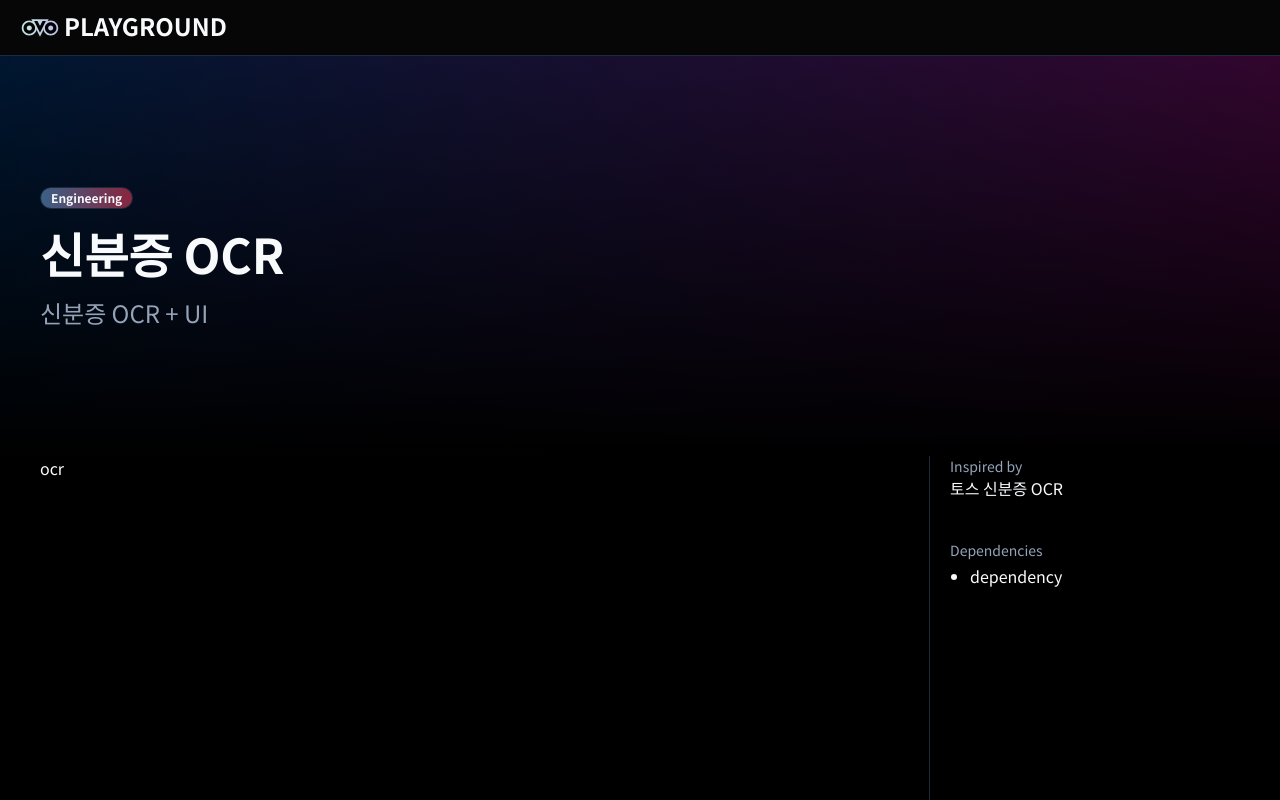
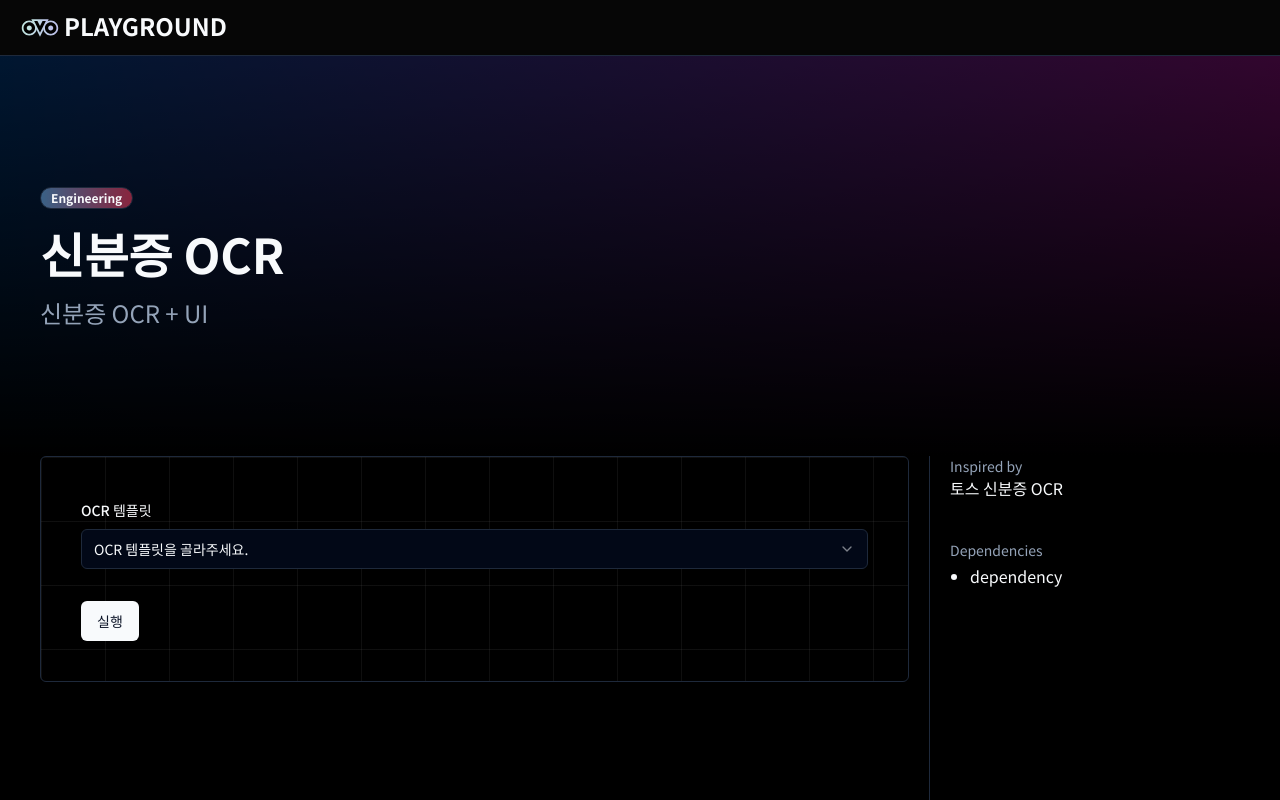
Before and after one commit to OU9999/ou9999-playground, a Next.js app: page /detail/ocr in a window 1280 px wide. Shown: the top 800 px of the page. Built offline with nearby package versions, Linux system fonts and the light colour scheme.

Commit message:
[feat] ocr default form
1. ocr form 기본 설정

2. callClovaOCR 설정 필요

```diff
--- a/src/app/(detail-layout)/detail/ocr/page.tsx
+++ b/src/app/(detail-layout)/detail/ocr/page.tsx
@@ -1,4 +1,5 @@
-import AgentSelect from "@/components/mainSection/vac/agent-select";
+import OCRBox from "@/components/mainSection/ocr/ocr-box";
+
 import { getMetaDataFromSectionData } from "@/util/meta-data-util";
 import { getSectionDataByLink } from "@/util/section-data-util";
 
@@ -22,7 +23,11 @@ export const generateMetadata = () => {
 };
 
 const OCRDetailPage = () => {
-  return <div className="w-full h-auto min-h-dvh">ocr</div>;
+  return (
+    <div className="w-full h-auto min-h-dvh">
+      <OCRBox />
+    </div>
+  );
 };
 
 export default OCRDetailPage;
--- /dev/null
+++ b/src/components/mainSection/ocr/ocr-box.tsx
@@ -0,0 +1,12 @@
+import GridBox from "@/components/ui/grid-box";
+import OCRForm from "./ocr-form";
+
+const OCRBox = () => {
+  return (
+    <GridBox className="p-10">
+      <OCRForm />
+    </GridBox>
+  );
+};
+
+export default OCRBox;
--- /dev/null
+++ b/src/components/mainSection/ocr/ocr-form.tsx
@@ -0,0 +1,82 @@
+"use client";
+import { z } from "zod";
+import { useForm } from "react-hook-form";
+import {
+  Form,
+  FormControl,
+  FormDescription,
+  FormField,
+  FormItem,
+  FormLabel,
+  FormMessage,
+} from "@/components/ui/form";
+import { Button } from "@/components/ui/button";
+import { callClovaOCR } from "@/action/ocr-action";
+import {
+  Select,
+  SelectContent,
+  SelectItem,
+  SelectTrigger,
+  SelectValue,
+} from "@/components/ui/select";
+import { zodResolver } from "@hookform/resolvers/zod";
+
+const FormSchema = z.object({
+  select: z.string({
+    required_error: "템플릿을 선택해야 합니다.",
+  }),
+});
+
+type FormZodType = typeof FormSchema;
+
+const OCRForm = () => {
+  const form = useForm<z.infer<FormZodType>>({
+    resolver: zodResolver(FormSchema),
+  });
+
+  const submitFn = async () => {
+    const data = await callClovaOCR("url");
+    console.log("client data", data);
+  };
+
+  const onSubmit = form.handleSubmit(submitFn);
+
+  return (
+    <>
+      <Form {...form}>
+        <form onSubmit={onSubmit} className="w-full relative space-y-8">
+          <FormField
+            control={form.control}
+            name="select"
+            render={({ field }) => (
+              <FormItem>
+                <FormLabel>OCR 템플릿</FormLabel>
+                <Select {...field} onValueChange={field.onChange}>
+                  <FormControl>
+                    <SelectTrigger>
+                      <SelectValue placeholder="OCR 템플릿을 골라주세요." />
+                    </SelectTrigger>
+                  </FormControl>
+                  <SelectContent>
+                    <SelectItem value="id">신분증</SelectItem>
+                    <SelectItem value="card" disabled>
+                      신용 카드(준비중)
+                    </SelectItem>
+                    <SelectItem value="driver" disabled>
+                      운전면허증(준비중)
+                    </SelectItem>
+                  </SelectContent>
+                </Select>
+
+                <FormMessage />
+              </FormItem>
+            )}
+          />
+          <Button type="submit">실행</Button>
+        </form>
+      </Form>
+    </>
+  );
+};
+
+export default OCRForm;
```
